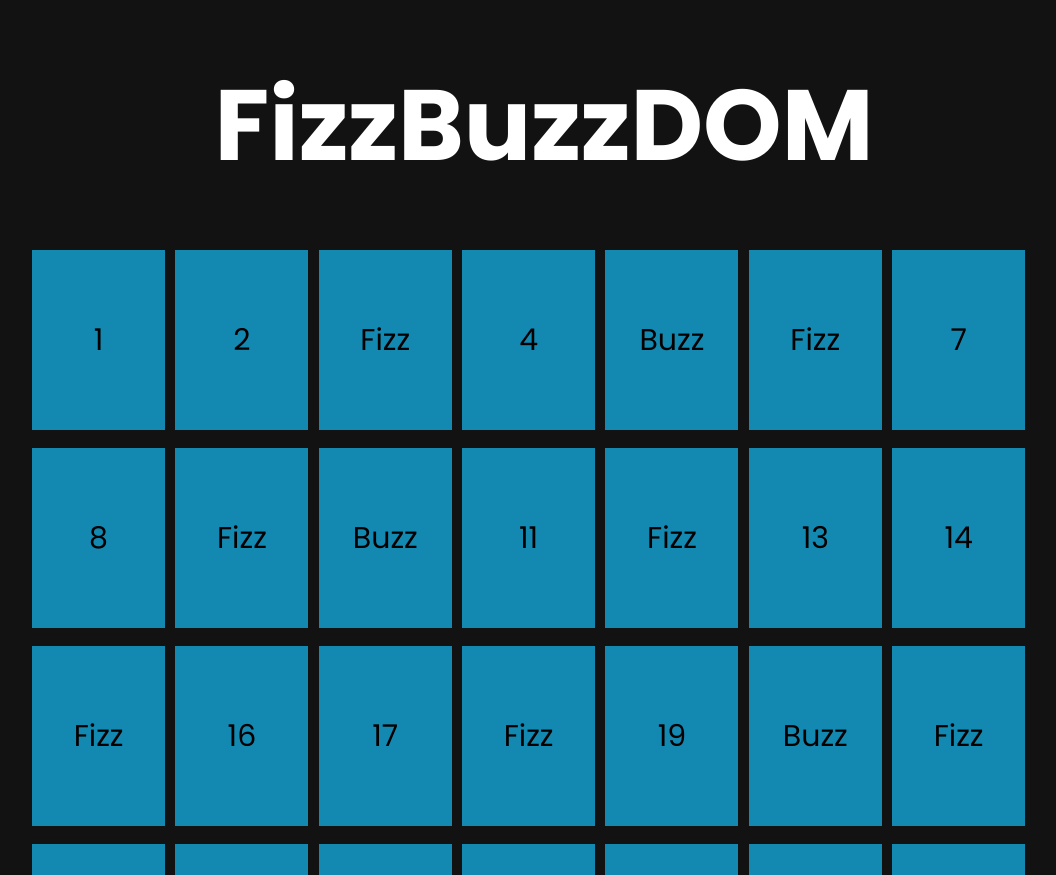
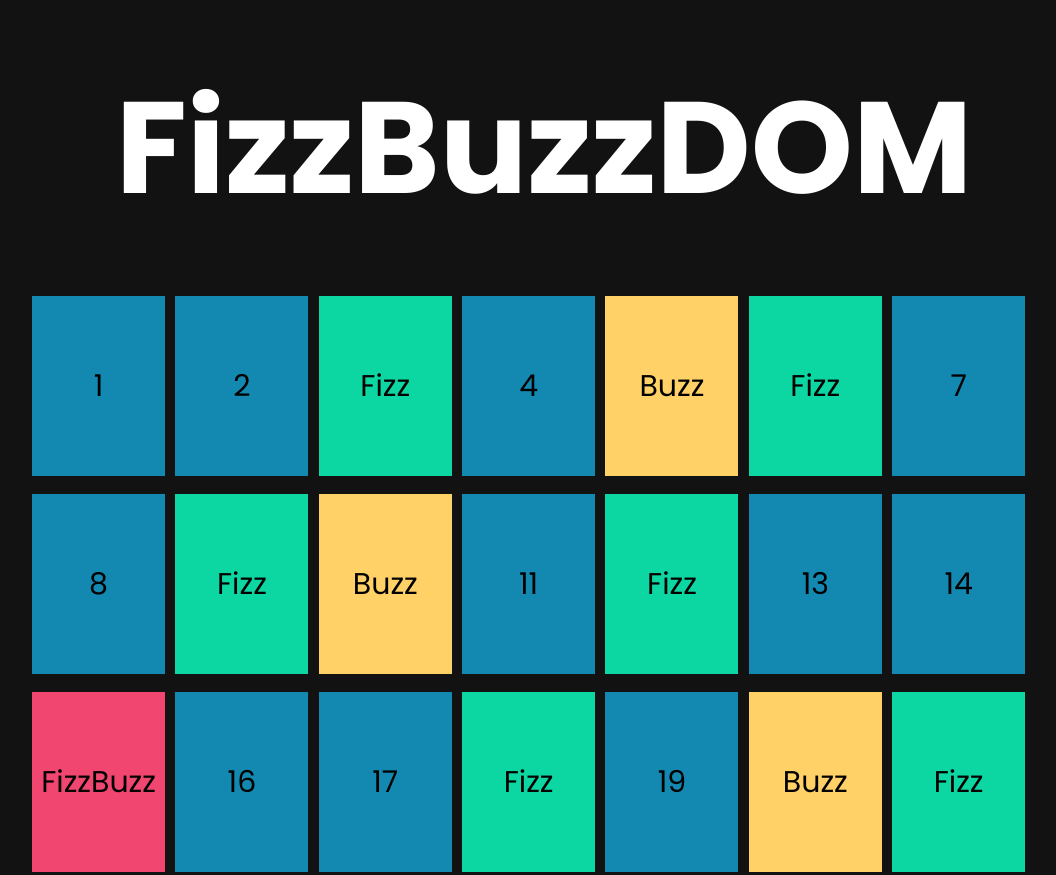
Before and after one commit to imLukePex/js-fizzbuzz, a plain HTML site: page index.html in a window 1280 px wide. Shown: the top 875 px of the page, without its empty margins (96-1152 px from the left). Drawn offline with Linux system fonts and the light colour scheme.

Commit message:
final fizzbuzz project

```diff
--- a/css/style.css
+++ b/css/style.css
@@ -11,14 +11,19 @@
     color-scheme: dark;
 }
 
-/* Stili Main */
+/*
+Stili Main
+*/
+
+/* Stili Titolo */
 #title {
     text-align: center;
     color: #ffff;
-    font-size: 100px;
+    font-size: 130px;
     margin: 50px 0;
 }
 
+/* Stili Container */
 .container {
     display: flex;
     flex-wrap: wrap;
@@ -38,3 +43,15 @@
     align-items: center;
     justify-content: center;
 }
+
+.multiple-three {
+    background-color: #0cd6a1;
+}
+
+.multiple-five {
+    background-color: #ffd166;
+}
+
+.multiple-both {
+    background-color: #f0466f;
+}
--- a/js/script.js
+++ b/js/script.js
@@ -1,7 +1,7 @@
 const container = document.querySelector(".container");
 let multipleThree = "Fizz";
 let multipleFive = "Buzz";
-let multipleBoth = "FizzBuzz"
+let multipleBoth = "FizzBuzz";
 
 // VERSIONE Append
 for (let i = 1; i <= 100; i++) {
@@ -13,15 +13,25 @@ for (let i = 1; i <= 100; i++) {
     // aggiunta della classe "square" al div
     square.classList.add("square");
 
-    // aggiunta contenuto div multipli di 3
-    if (i % 3 === 0) {
+    // aggiunta contenuto div multipli
+
+    // condizione per cui i numeri sono sia multipli di 3 che di 5
+    if (i % 3 === 0 && i % 5 === 0) {
+        square.append(multipleBoth);
+        square.classList.add("multiple-both");
+
+    // condizione per cui i numeri siano solo multipli di 3
+    } else if (i % 3 === 0) {
         square.append(multipleThree);
+        square.classList.add("multiple-three");
+
+    // condizione per cui i numeri siano solo multipli di 5
     } else if (i % 5 === 0) {
         square.append(multipleFive);
-    } else if (i % 3 === 0 && i % 5 === 0) {
-        square.append(multipleBoth);
+        square.classList.add("multiple-five");
+
     } else {
-        // aggiunta del contenuto al div
+        // aggiunta del contenuto senza nessuna condizione al div
         square.append(i);
     }
 
```
Also changed, not shown: index.html (+1 -3 lines).
